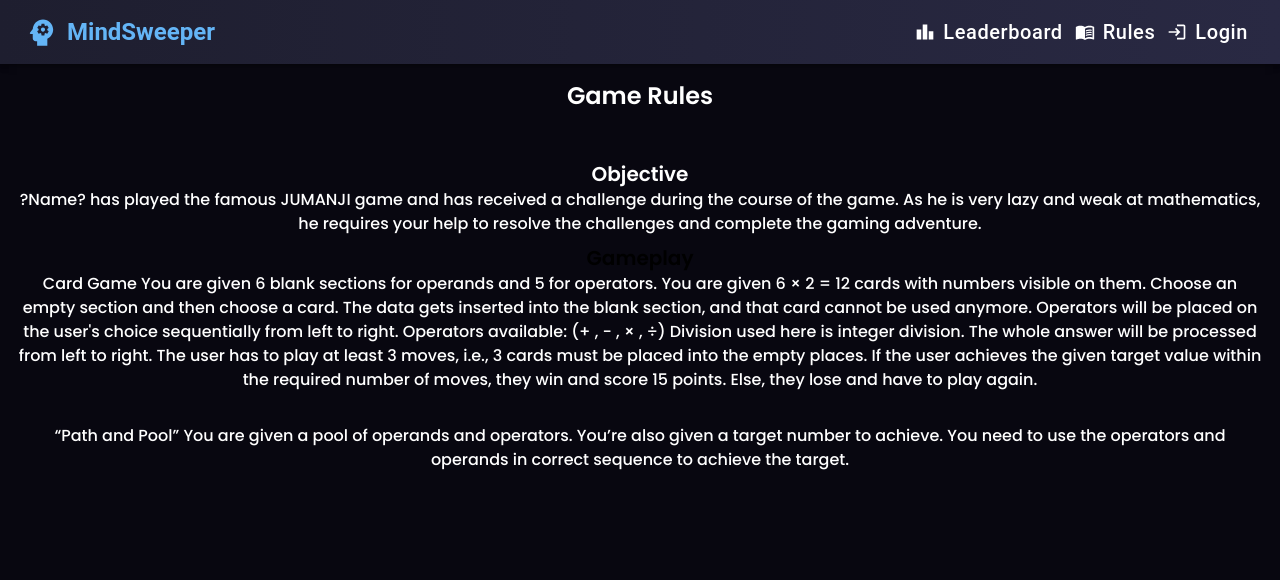
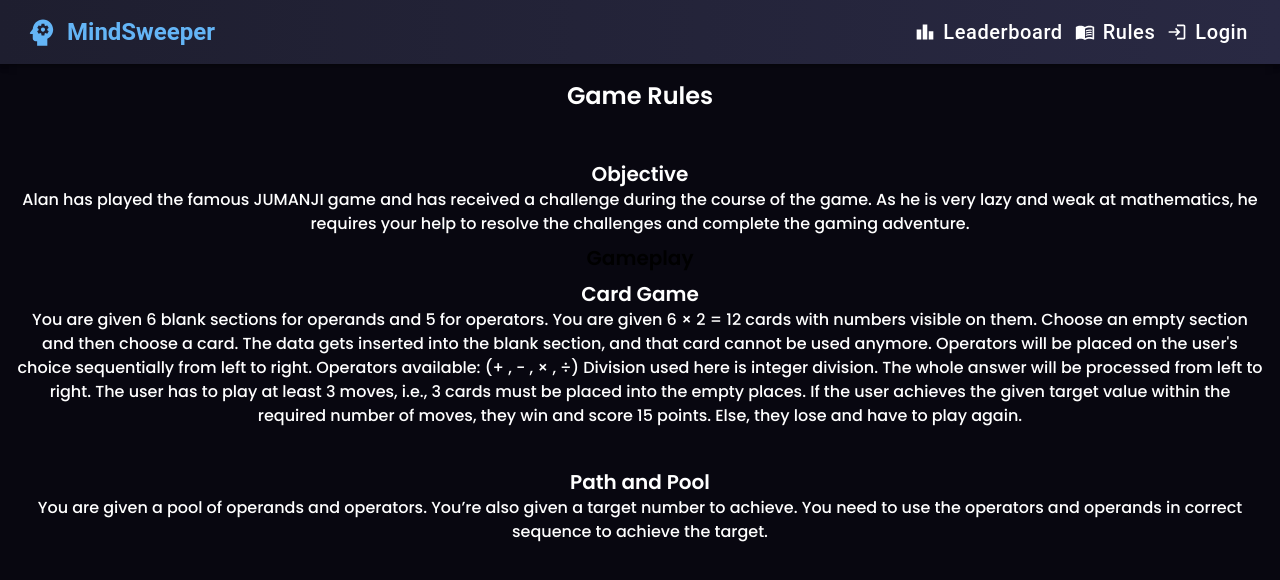
Before and after one commit to rohitmeena1011/MindSweeper, a React (Vite) app in the folder Frontend/: page /rules in a window 1280 px wide. Shown: the top 580 px of the page. Built offline with nearby package versions, Linux system fonts and the light colour scheme.

Commit message:
changes 2

```diff
--- a/Frontend/src/pages/Game/game1.jsx
+++ b/Frontend/src/pages/Game/game1.jsx
@@ -1,244 +1,3 @@
-// import React, { useState, useEffect } from "react";
-// import { Button, Card, CardContent, Typography, Grid } from "@mui/material";
-// import axios from "axios";
-// import { useNavigate } from "react-router-dom";
-
-// const Game1 = () => {
-//   const navigate = useNavigate();
-//   const [gameData, setGameData] = useState(null);
-//   const [selectedCards, setSelectedCards] = useState([]);
-//   const [selectedOps, setSelectedOps] = useState([]);
-//   const [ongoingResult, setOngoingResult] = useState(null);
-//   const [message, setMessage] = useState("");
-//   const [loading, setLoading] = useState(true);
-//   const [error, setError] = useState(null);
-//   const [attemptsLeft, setAttemptsLeft] = useState(0);
-
-//   useEffect(() => {
-//     fetchGameData(6);
-//   }, []);
-
-//   const saveGameState = (state) => {
-//     localStorage.setItem("gameState", JSON.stringify(state));
-//   };
-//   const loadGameState = () => {
-//     const savedState = localStorage.getItem("gameState");
-//     if (savedState) {
-//       return JSON.parse(savedState);
-//     }
-//     return null;
-//   };
-
-//   const fetchGameData = async (length) => {
-//     try {
-//       setLoading(true);
-//       const response = await axios.get(
-//         `https://mindsweeper-api.onrender.com/api/generate-game?length=${length}`
-//       );
-//       const newGameData = {
-//         ...response.data,
-//         numbers: response.data.numbers.map((num) => ({
-//           value: num,
-//           flipped: false,
-//         })),
-//       };
-//       setGameData(newGameData);
-//       setAttemptsLeft(response.data.chosenNumbers.length);
-//       setSelectedCards([]);
-//       setSelectedOps([]);
-//       setOngoingResult(null);
-//       setMessage("");
-//       setLoading(false);
-//     } catch (err) {
-//       setError("Failed to load game data");
-//       setLoading(false);
-//     }
-//   };
-
-//   useEffect(() => {
-//     const savedState = loadGameState();
-//     if (savedState && savedState.gameData) {
-//       setGameData(savedState.gameData);
-//       setSelectedCards(savedState.selectedCards);
-//       setSelectedOps(savedState.selectedOps);
-//       setAttemptsLeft(savedState.attemptsLeft);
-//       setLoading(false);
-//     } else {
-//       fetchGameData();
-//     }
-//   }, [length]);
-
-//   // Save state changes to localStorage
-//   useEffect(() => {
-//     if (gameData) {
-//       saveGameState({ gameData, selectedCards, selectedOps, attemptsLeft });
-//     }
-//   }, [gameData, selectedCards, selectedOps, attemptsLeft]);
-
-//   const flipCard = (index) => {
-//     if (!gameData || gameData.numbers[index].flipped || attemptsLeft <= 0) return;
-
-//     const newNumbers = gameData.numbers.map((card, i) =>
-//       i === index ? { ...card, flipped: true } : card
-//     );
-
-//     const newSelectedCards = [...selectedCards, newNumbers[index].value];
-//     setGameData({ ...gameData, numbers: newNumbers });
-//     setSelectedCards(newSelectedCards);
-//     setAttemptsLeft((prev) => prev - 1);
-
-//     if (newSelectedCards.length === selectedOps.length + 1) {
-//       calculateResult(newSelectedCards, selectedOps);
-
-//       if (newSelectedCards.length > 1 && newSelectedCards.length === selectedOps.length + 1) {
-//         calculateResult(newSelectedCards, selectedOps);
-//       }
-//     }
-//   };
-
-//   const selectOperator = (op) => {
-//     if (selectedCards.length <= selectedOps.length) {
-//       setMessage("Select a card first.");
-//       return;
-//     }
-
-//     const newSelectedOps = [...selectedOps, op];
-//     setSelectedOps(newSelectedOps);
-
-//     if (selectedCards.length > newSelectedOps.length) {
-//       calculateResult(selectedCards, newSelectedOps);
-//     }
-//   };
-
-//   const calculateResult = (cards, ops) => {
-//     let value = cards[0];
-//     for (let i = 0; i < ops.length; i++) {
-//       if (ops[i] === "+") value += cards[i + 1];
-//       else if (ops[i] === "-") value -= cards[i + 1];
-//       else if (ops[i] === "*") value *= cards[i + 1];
-//       else if (ops[i] === "/" && cards[i + 1] !== 0) value = Math.floor(value / cards[i + 1]);
-//     }
-
-//     setOngoingResult(value);
-
-//     if (cards.length > 1 && value === gameData.target) {
-//       setMessage("🎉 Correct! Generating a new game...");
-//       setTimeout(() => fetchGameData(gameData.length), 2000);
-//     } else if (attemptsLeft <= 0) {
-//       setMessage("❌ Out of attempts! Cards reset.");
-//       setTimeout(() => resetGame(), 2000);
-//     } else {
-//       setMessage("");
-//     }
-//   };
-
-//   const resetGame = () => {
-//     const resetNumbers = gameData.numbers.map((card) => ({
-//       ...card,
-//       flipped: false,
-//     }));
-//     setGameData({ ...gameData, numbers: resetNumbers });
-//     setSelectedCards([]);
-//     setSelectedOps([]);
-//     setOngoingResult(null);
-//     setAttemptsLeft(gameData.chosenNumbers.length);
-//     setMessage("");
-//   };
-
-//   if (loading) return <Typography variant="h5">Loading game data...</Typography>;
-//   if (error)
-//     return (
-//       <Typography variant="h5" color="error">
-//         {error}
-//       </Typography>
-//     );
-
-//   return (
-//     <div style={{ textAlign: "center", padding: "20px" }}>
-//       <Typography variant="h4" gutterBottom>
-//         Target: {gameData.target}
-//       </Typography>
-//       <Typography variant="h6" color="primary">
-//         Attempts Left: {attemptsLeft}/{gameData.chosenNumbers.length}
-//       </Typography>
-
-//       <Grid container spacing={2} justifyContent="center" style={{ marginTop: "20px" }}>
-//         {gameData.numbers.map((card, index) => (
-//           <Grid item key={index}>
-//             <Card
-//               onClick={() => flipCard(index)}
-//               sx={{
-//                 width: 80,
-//                 height: 120,
-//                 display: "flex",
-//                 alignItems: "center",
-//                 justifyContent: "center",
-//                 backgroundColor: card.flipped ? "#fff" : "#1976d2",
-//                 color: card.flipped ? "black" : "white",
-//                 fontSize: 24,
-//                 borderRadius: "8px",
-//                 boxShadow: "0 4px 8px rgba(0,0,0,0.2)",
-//                 cursor: card.flipped ? "default" : "pointer",
-//                 border: "1px solid #ccc",
-//               }}
-//             >
-//               <CardContent>{card.flipped ? card.value : "?"}</CardContent>
-//             </Card>
-//           </Grid>
-//         ))}
-//       </Grid>
-
-//       <div style={{ marginTop: "20px" }}>
-//         {["+", "-", "*", "/"].map((op) => (
-//           <Button
-//             key={op}
-//             variant="contained"
-//             color="primary"
-//             onClick={() => selectOperator(op)}
-//             sx={{ margin: "5px" }}
-//             disabled={selectedCards.length <= selectedOps.length}
-//           >
-//             {op}
-//           </Button>
-//         ))}
-//       </div>
-
-//       <Typography variant="h6" style={{ marginTop: "10px" }}>
-//         {selectedCards
-//           .map((num, idx) =>
-//             idx < selectedOps.length ? `${num} ${selectedOps[idx]}` : num
-//           )
-//           .join(" ")}
-//       </Typography>
-
-//       <Typography
-//         variant="h6"
-//         style={{
-//           marginTop: "10px",
-//           color:
-//             ongoingResult === gameData.target
-//               ? "green"
-//               : ongoingResult !== null && Math.abs(ongoingResult - gameData.target) <= 10
-//               ? "orange"
-//               : "red",
-//         }}
-//       >
-//         Ongoing Result: {ongoingResult !== null ? ongoingResult : "N/A"}
-//       </Typography>
-
-//       {message && (
-//         <Typography variant="h6" style={{ marginTop: "10px", color: message.includes("Correct") ? "green" : "red" }}>
-//           {message}
-//         </Typography>
-//       )}
-//     </div>
-//   );
-// };
-
-// export default Game1;
-
-
-
 import React, { useState, useEffect } from "react";
 import { Button, Card, CardContent, Typography, Grid, Box } from "@mui/material";
 import axios from "axios";
@@ -451,7 +210,7 @@ const Game1 = () => {
 
   return (
     <div style={{ textAlign: "center", padding: "20px" }}>
-      <Typography variant="h4" gutterBottom>
+      <Typography variant="h4" gutterBottom color="primary">
         Target: {gameData.target}
       </Typography>
       <Typography variant="h6" color="primary">
@@ -545,7 +304,7 @@ const Game1 = () => {
         variant="h6"
         style={{
           marginTop: "20px",
-          color: runningResult !== null ? runningResultColor : "black",
+          color: runningResult !== null ? runningResultColor : "white",
         }}
       >
         Running Result: {runningResult !== null ? runningResult : "N/A"} (Moves: {movesCount})
--- a/Frontend/src/pages/Game/game2.jsx
+++ b/Frontend/src/pages/Game/game2.jsx
@@ -273,7 +273,7 @@ const Game2 = () => {
   };
 
   return (
-    <div style={{ padding: '20px', fontFamily: 'Arial, sans-serif' }}>
+    <div style={{ padding: '20px', fontFamily: 'Arial, sans-serif',color: "#2b66c4" }}>
       <h2>Target: {target !== null ? target : 'Loading...'}</h2>
       {message && <h3>{message}</h3>}
 
--- a/Frontend/src/pages/Rules/rules.jsx
+++ b/Frontend/src/pages/Rules/rules.jsx
@@ -8,14 +8,15 @@ function Rules() {
       <br />
       <h2 className="text-xl font-semibold mt-2 text-white">Objective</h2>
       <p className="mb-2 text-white">
-        ?Name? has played the famous JUMANJI game and has received a challenge
+        Alan has played the famous JUMANJI game and has received a challenge
         during the course of the game. As he is very lazy and weak at
         mathematics, he requires your help to resolve the challenges and
         complete the gaming adventure.
       </p>
 
       <h2 className="text-xl font-semibold mt-2">Gameplay</h2>
-      <p className="mb-2 text-white">Card Game
+      <h2 className="text-xl font-semibold mt-2 text-white">Card Game</h2>
+      <p className="mb-2 text-white">
         You are given 6 blank sections for operands and 5 for operators.
         You are given 6 × 2 = 12 cards with numbers visible on them.
         Choose an empty section and then choose a card.
@@ -29,7 +30,9 @@ function Rules() {
         Else, they lose and have to play again.
        </p>
        <br />
-       <p className="mb-2 text-white">“Path and Pool”
+
+      <h2 className="text-xl font-semibold mt-2 text-white">Path and Pool</h2>
+       <p className="mb-2 text-white">
             You are given a pool of operands and operators.
             You’re also given a target number to achieve.
             You need to use the operators and operands in correct sequence to achieve the target.
```
Also changed, not shown: 1 other file (tests, documents, lock files or other folders).
